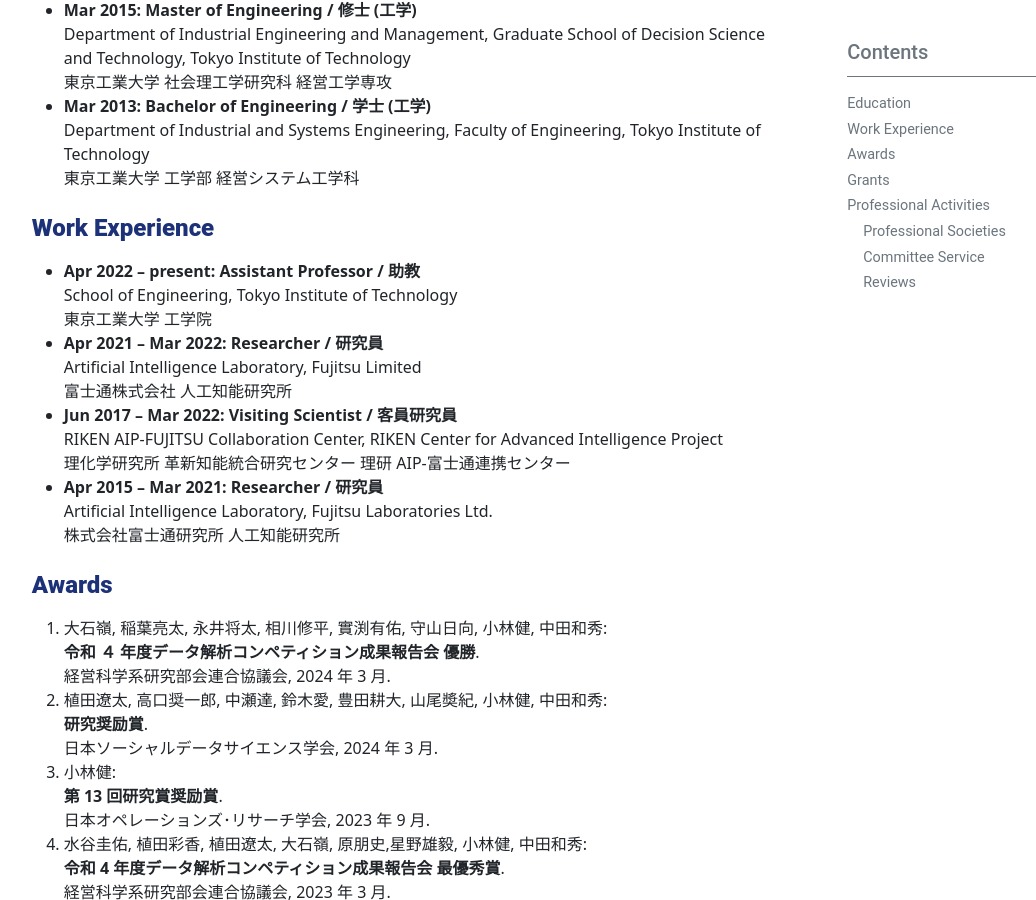
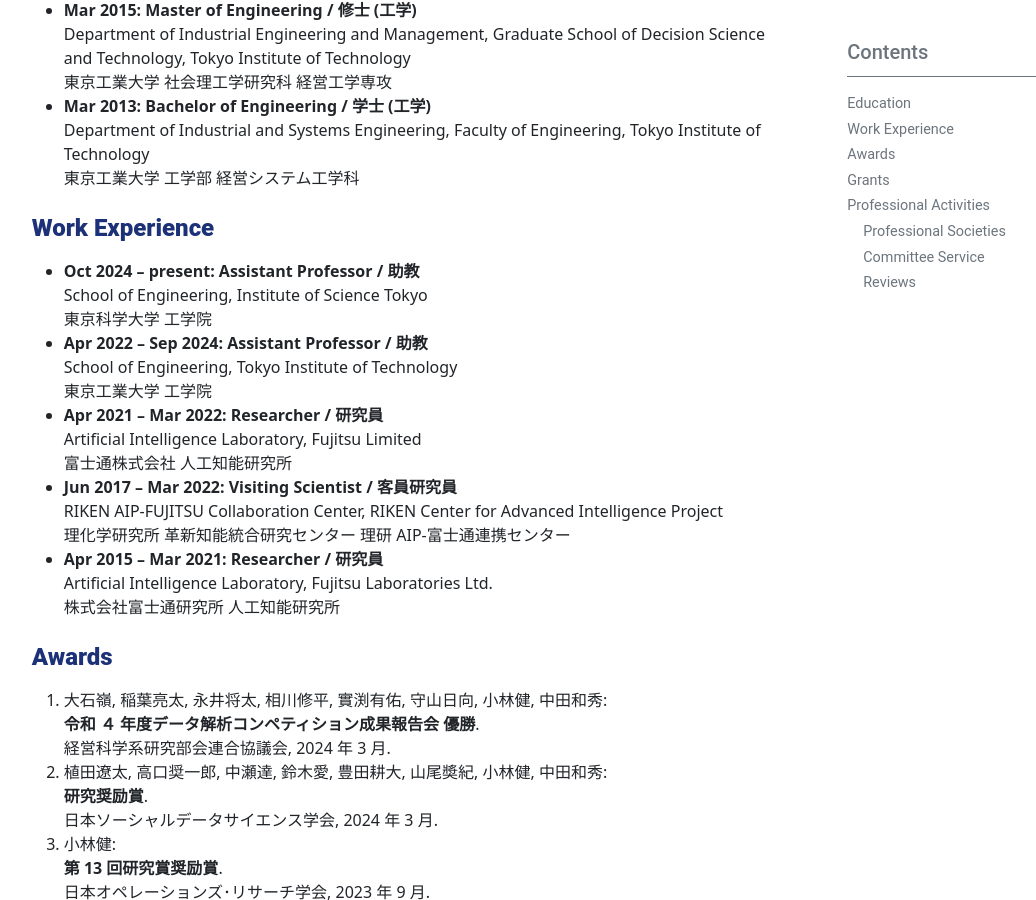
Before and after one commit to KenKoba2119/KenKoba2119.github.io, a Jekyll site: the page built from pages/cv.md, in a window 1280 px wide and 900 px high, scrolled down 307 px. Shown: the whole window, without its empty margins (74-1110 px from the left). Built offline with Jekyll 4.4.1, drawn with Linux system fonts in a browser that asks for light colours.

Commit message:
tokyo tech -> science tokyo

```diff
--- a/pages/cv.md
+++ b/pages/cv.md
@@ -18,7 +18,10 @@
 東京工業大学 工学部 経営システム工学科
 
 ## **Work Experience**
-- **Apr 2022 -- present: Assistant Professor / 助教**
+- **Oct 2024 -- present: Assistant Professor / 助教**
+  School of Engineering, Institute of Science Tokyo
+  東京科学大学 工学院
+- **Apr 2022 -- Sep 2024: Assistant Professor / 助教**
   School of Engineering, Tokyo Institute of Technology
   東京工業大学 工学院
 - **Apr 2021 -- Mar 2022: Researcher / 研究員**
```
